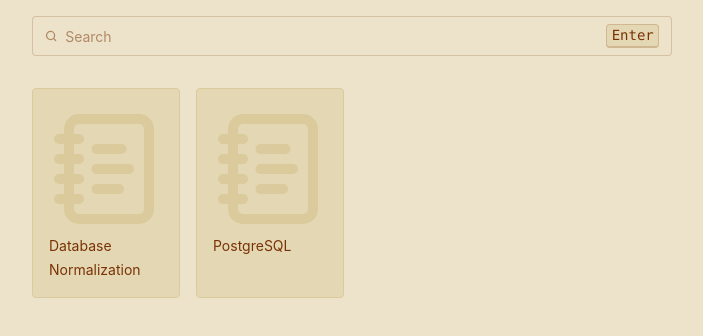
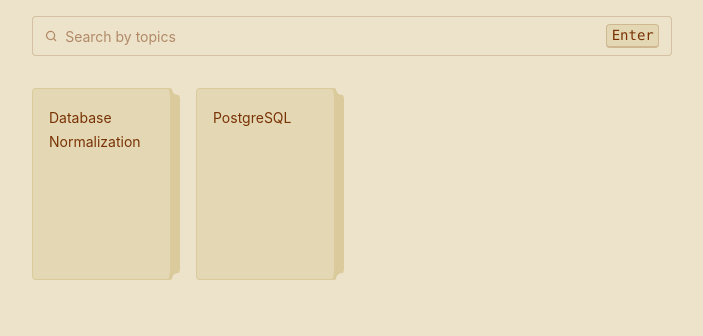
Before and after one commit to Htet-Wai-Yan/htet-wai-yan.github.io, an Astro site: page / in a window 1280 px wide. Shown: the whole page, without its empty margins (288-991 px from the left). Built offline with nearby package versions, Linux system fonts and the light colour scheme; Astro itself is replaced by a stand-in of ours.

Commit message:
feat: added more ui components

```diff
--- a/src/pages/index.astro
+++ b/src/pages/index.astro
@@ -1,5 +1,4 @@
 ---
-import { NotebookText } from "@lucide/astro";
 import RootLayout from "./RootLayout.astro";
 import { getCollection } from "astro:content";
 
@@ -26,16 +25,17 @@
         <path d="m21 21-4.3-4.3"></path>
       </g>
     </svg>
-    <input type="search" class="grow" placeholder="Search" />
+    <input type="search" class="grow" placeholder="Search by topics" />
     <kbd class="kbd kbd-md">Enter</kbd>
   </label>
   <div class="grid sm:grid-cols-2 md:grid-cols-4 gap-4 mt-8">
     {
       notes.map((note) => (
         <a href={`/notes/${note.id}`}>
-          <div class="border border-base-300 rounded-sm p-4 h-full bg-base-200 hover:bg-base-100">
-            <NotebookText class="h-32 w-30 text-base-300" />
+          <div class="border border-base-300 border-e-10 border-e-base-300 rounded-sm rounded-e-xl p-4 bg-base-200 hover:bg-base-100 h-48 relative">
+            <div class="rounded-full h-3 w-3 bg-base-100 absolute -top-1.5 -right-3.5" />
             <span class="text-sm">{note.data.title}</span>
+            <div class="rounded-full h-3 w-3 bg-base-100 absolute -bottom-1.5 -right-3.5" />
           </div>
         </a>
       ))
--- a/src/pages/notes/[id].astro
+++ b/src/pages/notes/[id].astro
@@ -1,4 +1,5 @@
 ---
+import { ArrowBigLeft } from "@lucide/astro";
 import RootLayout from "../RootLayout.astro";
 import { render } from "astro:content";
 import { getCollection } from "astro:content";
@@ -17,7 +18,10 @@
 ---
 
 <RootLayout>
-  <div class="prose py-8">
+  <div>
+    <a href="/" class="btn btn-sm"><ArrowBigLeft class="h-4 w-4" /> Home</a>
+  </div>
+  <div class="prose py-6">
     <Content />
   </div>
 </RootLayout>
```
